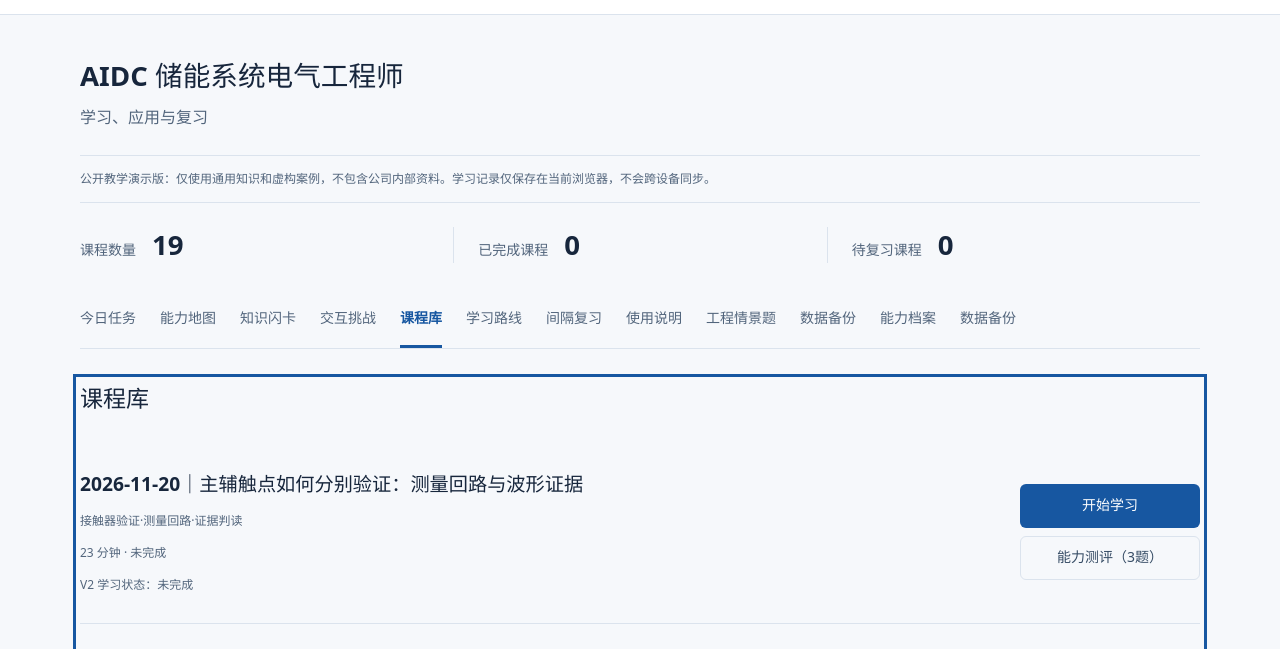
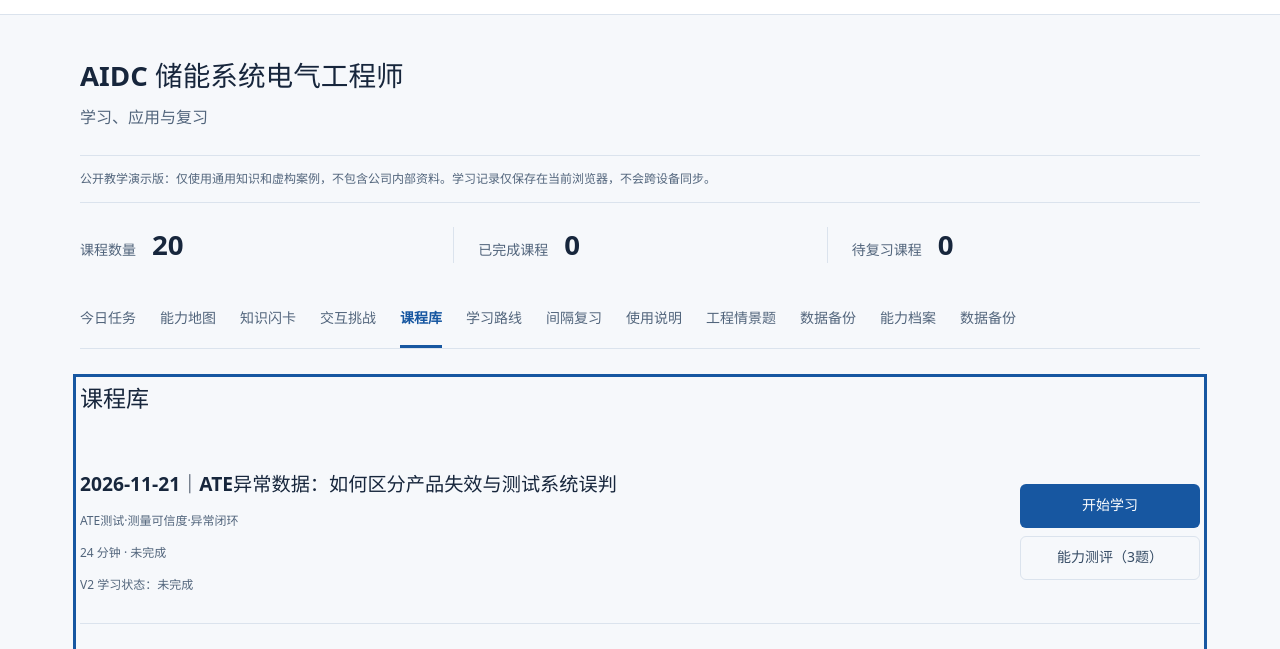
Before and after one commit to ziyoung888-prog/xwd-engineering-academy, a plain HTML site: page index.html in a window 1280 px wide. Shown: the part 81-730 px from the top of the page. Drawn offline with Linux system fonts and the light colour scheme.

Commit message:
Register Nov 21 lesson in academy index

```diff
--- a/index.html
+++ b/index.html
@@ -47,4 +47,4 @@ function tab(name){document.querySelectorAll('.toolbar button').forEach(x=>x.cla
 function openLesson(id){let l=lessons.find(x=>x.id===id);if(!l)return;document.getElementById('view').innerHTML='<article><div class="row"><span class="pill">'+esc(l.category)+' · '+l.time+' 分钟</span><button class="secondary" onclick="tab(\'courses\')">返回课程库</button></div><h2>'+esc(l.title)+'</h2>'+l.sections.map((s,i)=>'<section><h3>'+(i+1)+'. '+esc(s[0])+'</h3><p>'+esc(s[1])+'</p></section>').join('')+'<section><h3>知识检查</h3><div class="question"><strong>'+esc(l.q)+'</strong>'+l.opts.map((o,i)=>'<label><input type="radio" name="ans" value="'+i+'">'+esc(o)+'</label>').join('')+'</div><button onclick="grade(\''+id+'\')">提交答案</button><p id="result" aria-live="polite"></p></section></article>'}
 function grade(id){let l=lessons.find(x=>x.id===id),s=document.querySelector('input[name="ans"]:checked'),el=document.getElementById('result');if(!s){el.textContent='请选择答案。';return}if(Number(s.value)!==l.answer){el.textContent='尚未通过：'+l.explain;return}let p=state[id]||{},was=p.completed;p.completed=true;p.lastReviewed=Date.now();p.reviewCount=was?Math.min((p.reviewCount||0)+1,3):0;state[id]=p;save();stats();el.textContent='回答正确！'+l.explain+' 已记录学习进度，下次复习日期：'+new Date(dueDate(p)).toLocaleDateString('zh-CN')}
 stats();tab('courses');
-</script><script src="v2.js"></script><script src="v3.js"></script><script src="interface.js"></script><script src="worklist.js"></script><script src="missions.js"></script><script src="cockpit.js"></script><script src="ability.js"></script><script src="circuit.js"></script><script src="backup-v4.js"></script><script src="daily-2026-11-03.js"></script><script src="daily-2026-11-04.js"></script><script src="daily-2026-11-05.js"></script><script src="daily-2026-11-06.js"></script><script src="daily-2026-11-07.js"></script><script src="daily-2026-11-08.js"></script><script src="daily-2026-11-10.js"></script><script src="daily-2026-11-11.js"></script><script src="daily-2026-11-12.js"></script><script src="daily-2026-11-13.js"></script><script src="daily-2026-11-14.js"></script><script src="daily-2026-11-15.js"></script><script src="daily-2026-11-16.js"></script><script src="daily-2026-11-17.js"></script><script src="daily-2026-11-19.js"></script><script src="daily-2026-11-20.js"></script></body></html>
+</script><script src="v2.js"></script><script src="v3.js"></script><script src="interface.js"></script><script src="worklist.js"></script><script src="missions.js"></script><script src="cockpit.js"></script><script src="ability.js"></script><script src="circuit.js"></script><script src="backup-v4.js"></script><script src="daily-2026-11-03.js"></script><script src="daily-2026-11-04.js"></script><script src="daily-2026-11-05.js"></script><script src="daily-2026-11-06.js"></script><script src="daily-2026-11-07.js"></script><script src="daily-2026-11-08.js"></script><script src="daily-2026-11-10.js"></script><script src="daily-2026-11-11.js"></script><script src="daily-2026-11-12.js"></script><script src="daily-2026-11-13.js"></script><script src="daily-2026-11-14.js"></script><script src="daily-2026-11-15.js"></script><script src="daily-2026-11-16.js"></script><script src="daily-2026-11-17.js"></script><script src="daily-2026-11-19.js"></script><script src="daily-2026-11-20.js"></script><script src="daily-2026-11-21.js"></script></body></html>
```
